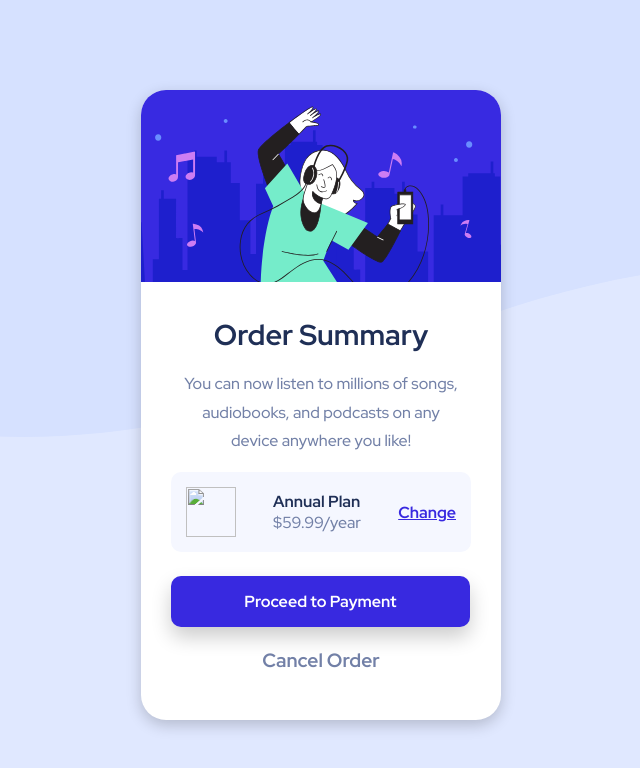
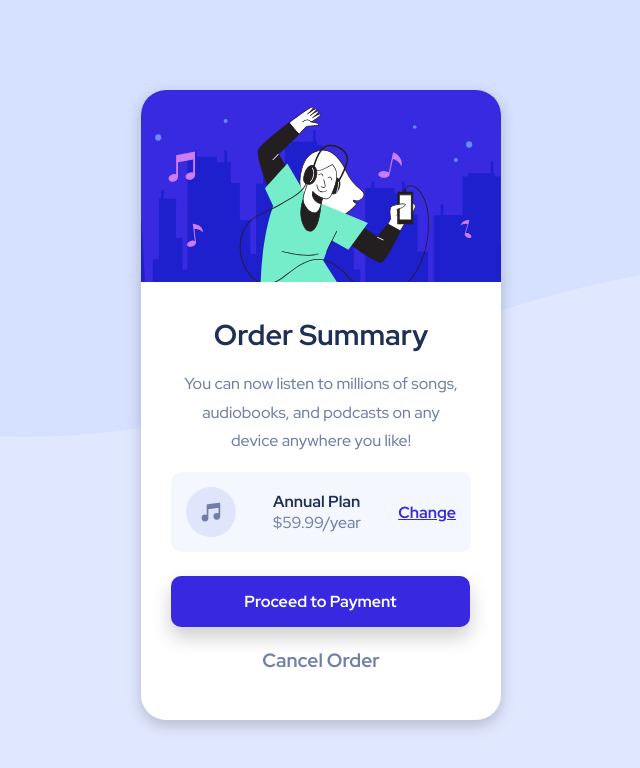
Before and after one commit to loki1205/order-summary-component, a plain HTML site: page index.html in a window 1280 px wide. Shown: the whole page, without its empty margins (324-964 px from the left). Drawn offline with Linux system fonts and the light colour scheme; the site is published under a folder, as on GitHub Pages, so addresses that start at the root find nothing.

Commit message:
Update index.html

```diff
--- a/index.html
+++ b/index.html
@@ -18,7 +18,7 @@
         <p class="desc">You can now listen to millions of songs, audiobooks, and podcasts on any device anywhere you like!</p>
       </section>
       <section class="price-tag">
-        <img class="logo-music" src="/images/icon-music.svg">
+        <img class="logo-music" src="images/icon-music.svg">
         <section class="middle-section">
           <p class="info">Annual Plan</p>
           <p class="price">$59.99/year</p>
```
